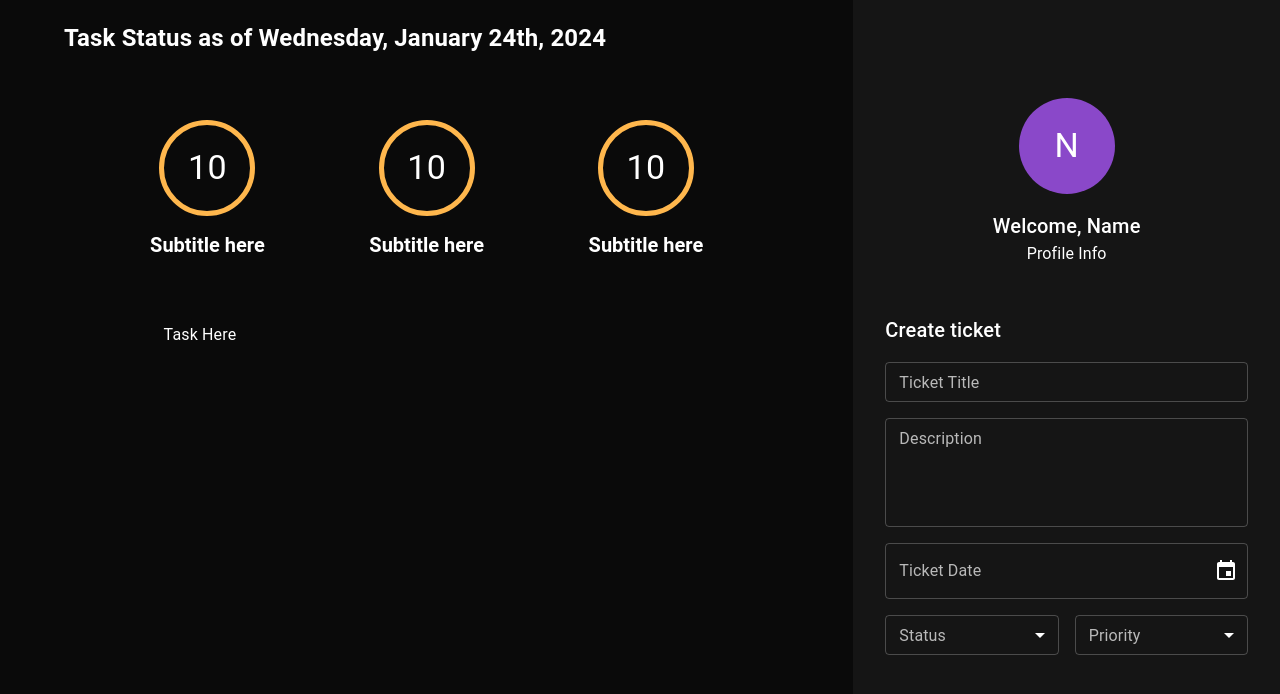
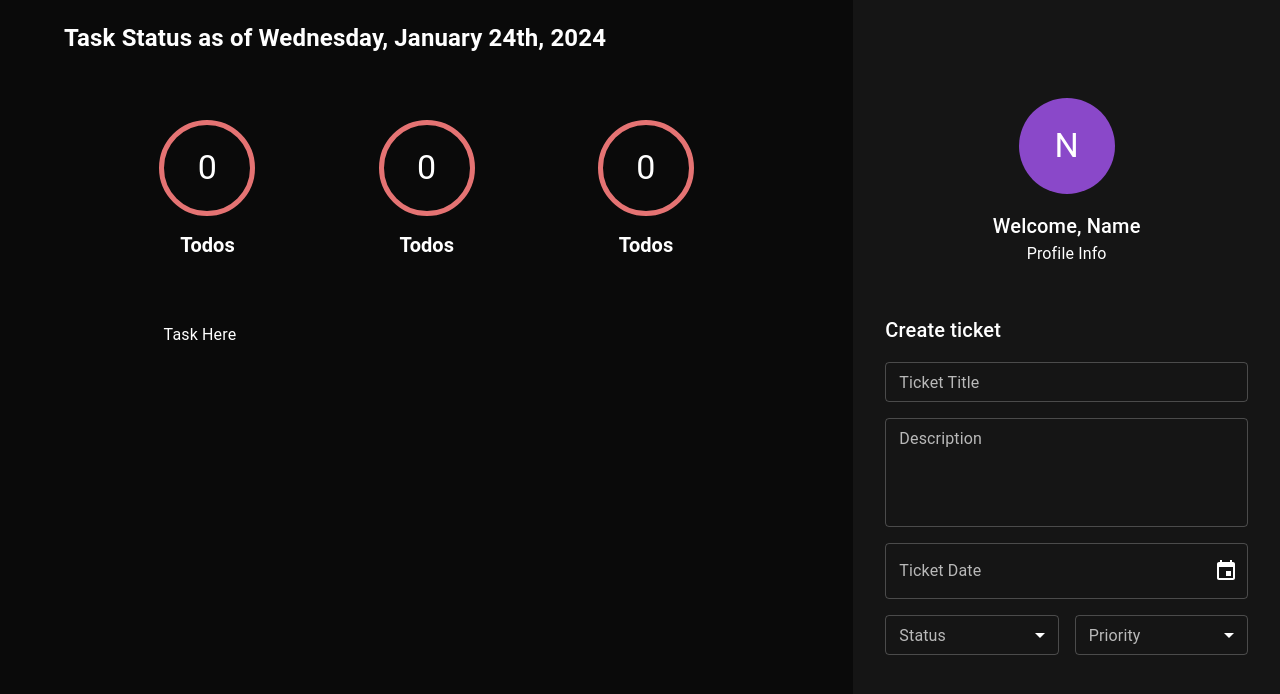
Before and after one commit to lokeam/ts-ticket-mgr, a React (Create React App) app: page / in a window 1280 px wide. Shown: the top 694 px of the page. Built offline with nearby package versions, Linux system fonts and the light colour scheme.

Commit message:
feat: wire-up TicketCounter with utility fns + propTypes

```diff
--- a/src/components/CreateTicketForm/createTicketForm.tsx
+++ b/src/components/CreateTicketForm/createTicketForm.tsx
@@ -50,7 +50,7 @@ export const CreateTicketForm: FC = (): ReactElement => {
               {
                 value: Status.inProgress,
                 label: Status.inProgress.toUpperCase(),
-              }
+              },
             ]}
           />
           <TicketSelectField
@@ -68,7 +68,7 @@ export const CreateTicketForm: FC = (): ReactElement => {
               {
                 value: Priority.high,
                 label: Priority.high,
-              }
+              },
             ]}
           />
         </Stack>
--- a/src/components/ticketCounter/interfaces/Counter.ts
+++ b/src/components/ticketCounter/interfaces/Counter.ts
@@ -7,5 +7,5 @@ export type TicketCounterStatusType =
 
 export interface Counter {
   count?: number;
-  status: TicketCounterStatusType;
-}
+  status?: TicketCounterStatusType;
+};
--- a/src/components/ticketCounter/ticketCounter.tsx
+++ b/src/components/ticketCounter/ticketCounter.tsx
@@ -1,7 +1,11 @@
 import React, { FC, ReactElement } from 'react';
 import { Avatar, Box, Typography } from '@mui/material';
+
 import { Counter } from './interfaces/Counter';
 import { Status } from '../createTicketForm/enums/Status';
+import { changeBorderColor } from './utils/changeBorderColor';
+import { changeLabel } from './utils/changeLabel';
+import PropTypes from 'prop-types';
 
 export const TicketCounter:FC<Counter> = (
   props,
@@ -26,21 +30,34 @@ export const TicketCounter:FC<Counter> = (
             width: '96px',
             height: '96px',
             marginBottom: '16px',
-            borderColor: 'warning.light',
+            borderColor: `${changeBorderColor(status)}`,
           }}
         >
           <Typography
             color="#ffffff"
             variant="h4"
-          >10</Typography>
+          >
+            {count}
+          </Typography>
         </Avatar>
         <Typography
           color="#ffffff"
           fontWeight="bold"
           fontSize="20px"
           variant="h5"
-        >Subtitle here</Typography>
+        >
+          {changeLabel(status)}
+        </Typography>
       </Box>
     </>
   );
 };
+
+TicketCounter.propTypes = {
+  count: PropTypes.number,
+  status: PropTypes.oneOf([
+    Status.todo,
+    Status.inProgress,
+    Status.completed
+  ])
+}
--- /dev/null
+++ b/src/components/ticketCounter/utils/changeBorderColor.ts
@@ -0,0 +1,15 @@
+import { TicketCounterStatusType } from "../interfaces/Counter";
+import { Status } from "../../createTicketForm/enums/Status";
+
+export const changeBorderColor = (
+  status: TicketCounterStatusType,
+): string => {
+  switch(status) {
+    case Status.todo:
+      return 'error.light';
+    case Status.inProgress:
+      return 'warning.light';
+    case Status.completed:
+      return 'success.light';
+  }
+};
--- /dev/null
+++ b/src/components/ticketCounter/utils/changeLabel.ts
@@ -0,0 +1,15 @@
+import { TicketCounterStatusType } from "../interfaces/Counter";
+import { Status } from "../../createTicketForm/enums/Status";
+
+export const changeLabel = (
+  status: TicketCounterStatusType,
+  ): string => {
+    switch (status) {
+      case Status.todo:
+        return `Todos`;
+      case Status.inProgress:
+        return `In Progress`;
+      case Status.completed:
+        return `Completed`;
+    }
+ };
```
